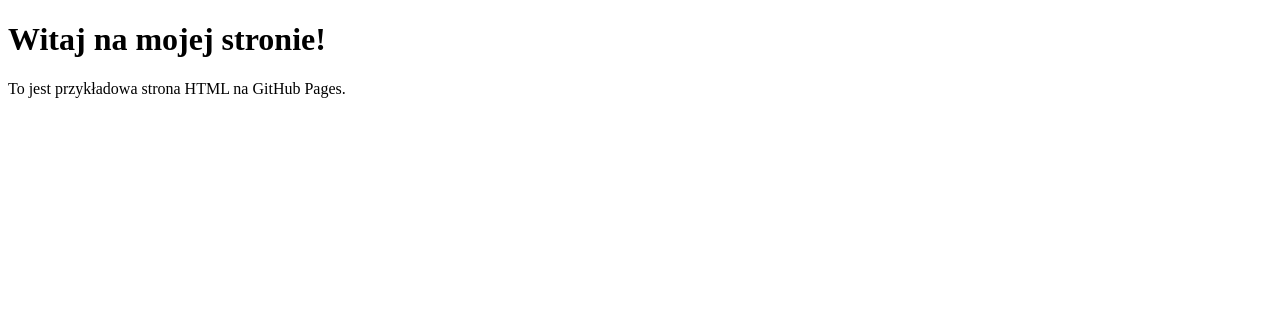
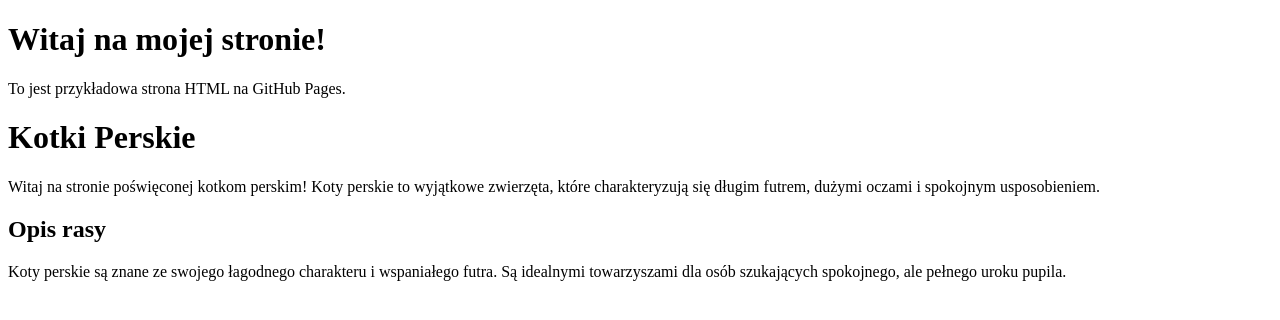
Before and after one commit to Ariwi82/Kotki-Perskie, a plain HTML site: page index.html in a window 1280 px wide. Drawn offline with Linux system fonts and the light colour scheme.

Commit message:
Update index.html

```diff
--- a/index.html
+++ b/index.html
@@ -10,3 +10,19 @@
     <p>To jest przykładowa strona HTML na GitHub Pages.</p>
 </body>
 </html>
+
+<!DOCTYPE html>
+<html lang="pl">
+<head>
+    <meta charset="UTF-8">
+    <meta name="viewport" content="width=device-width, initial-scale=1.0">
+    <title>Kotki Perskie</title>
+</head>
+<body>
+    <h1>Kotki Perskie</h1>
+    <p>Witaj na stronie poświęconej kotkom perskim! Koty perskie to wyjątkowe zwierzęta, które charakteryzują się długim futrem, dużymi oczami i spokojnym usposobieniem.</p>
+
+    <h2>Opis rasy</h2>
+    <p>Koty perskie są znane ze swojego łagodnego charakteru i wspaniałego futra. Są idealnymi towarzyszami dla osób szukających spokojnego, ale pełnego uroku pupila.</p>
+</body>
+</html>
```
